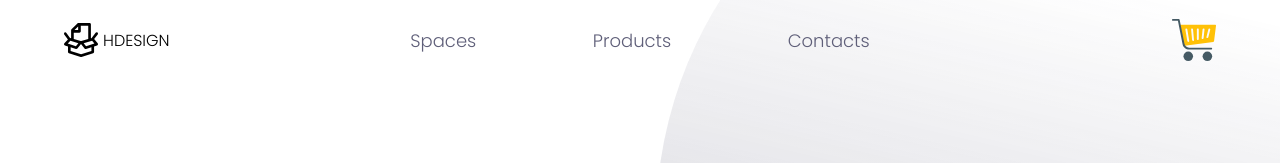
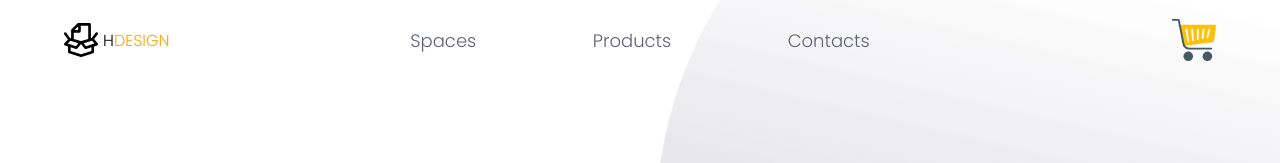
Before and after one commit to hemsingh780/UI, a plain HTML site: page web1/index.html in a window 1280 px wide. Shown: the top 163 px of the page. Drawn offline with Linux system fonts and the light colour scheme.

Commit message:
update css

```diff
--- a/web1/style.css
+++ b/web1/style.css
@@ -15,6 +15,9 @@ button{
 }
 .logo-container img{
     height:34px;
+}
+.logo_span{
+    color:orange;
 }
 header{
     display: flex;
```
